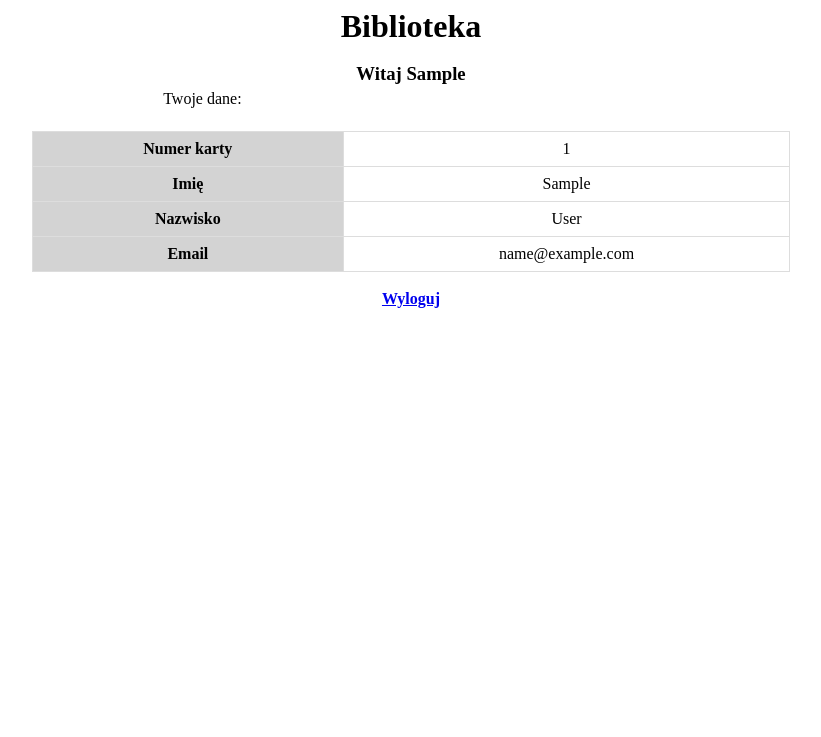
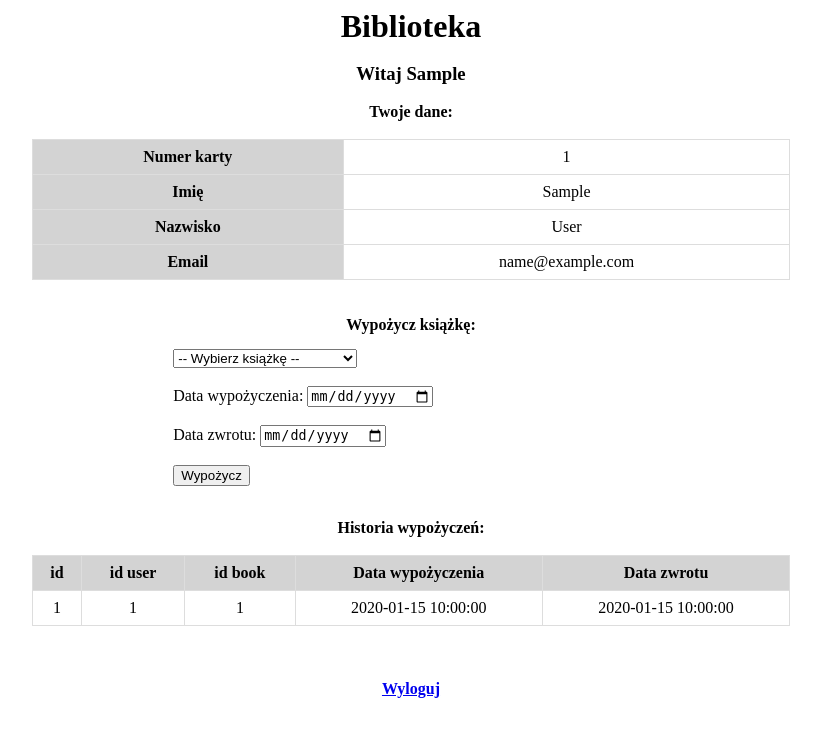
Before and after one commit to martapolcyn/PHPPlayground, a PHP site: page /index.php in a window 1280 px wide. Shown: the top 737 px of the page, without its empty margins (229-1050 px from the left). Run offline with PHP 8.4, Linux system fonts and the light colour scheme; the visitor is signed in with stand-in values (Sample User, id 1); tables that the repository leaves empty or names only in its code hold one stand-in row (values such as "Sample post").

Commit message:
extend user panel

```diff
--- a/Library/adminpanel.php
+++ b/Library/adminpanel.php
@@ -14,8 +14,6 @@
     $user = $result->fetch_array();
 }
 
-
-// tutaj
 
 if (isset($_POST["add"])) {
     $title = $_POST["title"];
--- a/Library/index.php
+++ b/Library/index.php
@@ -12,6 +12,30 @@
     $result = $mysqli->query($sql);
 
     $user = $result->fetch_assoc();
+
+    $sql_books = "SELECT * FROM books";
+    $result_books = $mysqli->query($sql_books);
+
+    $sql_borrowings = "SELECT * FROM borrowings WHERE id_user = {$_SESSION["user_id"]}";
+    $result_borrowings = $mysqli->query($sql_borrowings);
+}
+
+if (isset($_POST["newborrow"])) {
+
+    $book_id = $_POST['select-book'];
+    $date_borrow = $_POST['date-borrow'];
+    $sql_date_borrow = date("Y-m-d", strtotime($date_borrow));
+    $date_return = $_POST['date-return'];
+    $sql_date_return = date("Y-m-d", strtotime($date_return));
+
+    $query = "INSERT INTO borrowings (id_user, id_book, date_borrow, date_return)
+              VALUES ('{$_SESSION["user_id"]}', '$book_id', '$sql_date_borrow', '$sql_date_return')";
+
+    if ($mysqli->query($query)) {
+        header("Location: " . $_SERVER['REQUEST_URI']);
+    } else {
+        echo "Error: " . $mysqli->error;
+    }
 }
 
 ?>
@@ -32,7 +56,8 @@
     <?php if (isset($user)): ?>
         <br>
         <h3>Witaj <?= htmlspecialchars($user["firstname"]) ?></h3>
-        <p>Twoje dane: </p>
+        <br>
+        <h4>Twoje dane: </h4>
         <br>
         <table>
         <tr>
@@ -52,7 +77,61 @@
             <td><?= htmlspecialchars($user["email"]) ?></td>
         </tr>
         </table>
+
+        <br><br>
+        <h4>Wypożycz książkę: </h4>
+
+        <form action="" method="post">
+            <div>
+            <select name="select-book">
+                <option value='0'>-- Wybierz książkę --</option>
+                <?php
+                    while ($book = $result_books->fetch_assoc()) {
+                        echo "<option value='".$book["id"]."'>" .$book["author"]. ", " .$book["title"]. "</option>";
+                    }
+                ?>
+            </select>
+            </div>
+            <br>
+            <div>
+                <label for="date-borrow">Data wypożyczenia:</label>
+                <input type="date" name="date-borrow">
+            </div>
+            <br>
+            <div>
+                <label for="date-return">Data zwrotu: </label>
+                <input type="date" name="date-return">
+            </div>
+            <br>
+            <input type="submit" name="newborrow" value="Wypożycz">
+
+        </form>
         <br>
+
+        <h4>Historia wypożyczeń: </h4>
+
+        <br>
+        <table>
+        <tr>
+            <th>id</th>
+            <th>id user</th>
+            <th>id book</th>
+            <th>Data wypożyczenia</th>
+            <th>Data zwrotu</th>
+        </tr>
+
+        <?php while ($borrowing = $result_borrowings->fetch_assoc()) : ?>
+            <tr>
+                <td><?php echo $borrowing["id"]; ?></td>
+                <td><?php echo $borrowing["id_user"]; ?></td>
+                <td><?php echo $borrowing["id_book"]; ?></td>
+                <td><?php echo $borrowing["date_borrow"]; ?></td>
+                <td><?php echo $borrowing["date_return"]; ?></td>
+            </tr>
+        <?php endwhile; ?>
+        </table>
+
+        <br><br><br>
         <h4><a href="logout.php">Wyloguj</a></h4>
 
     <?php else: ?>
```
